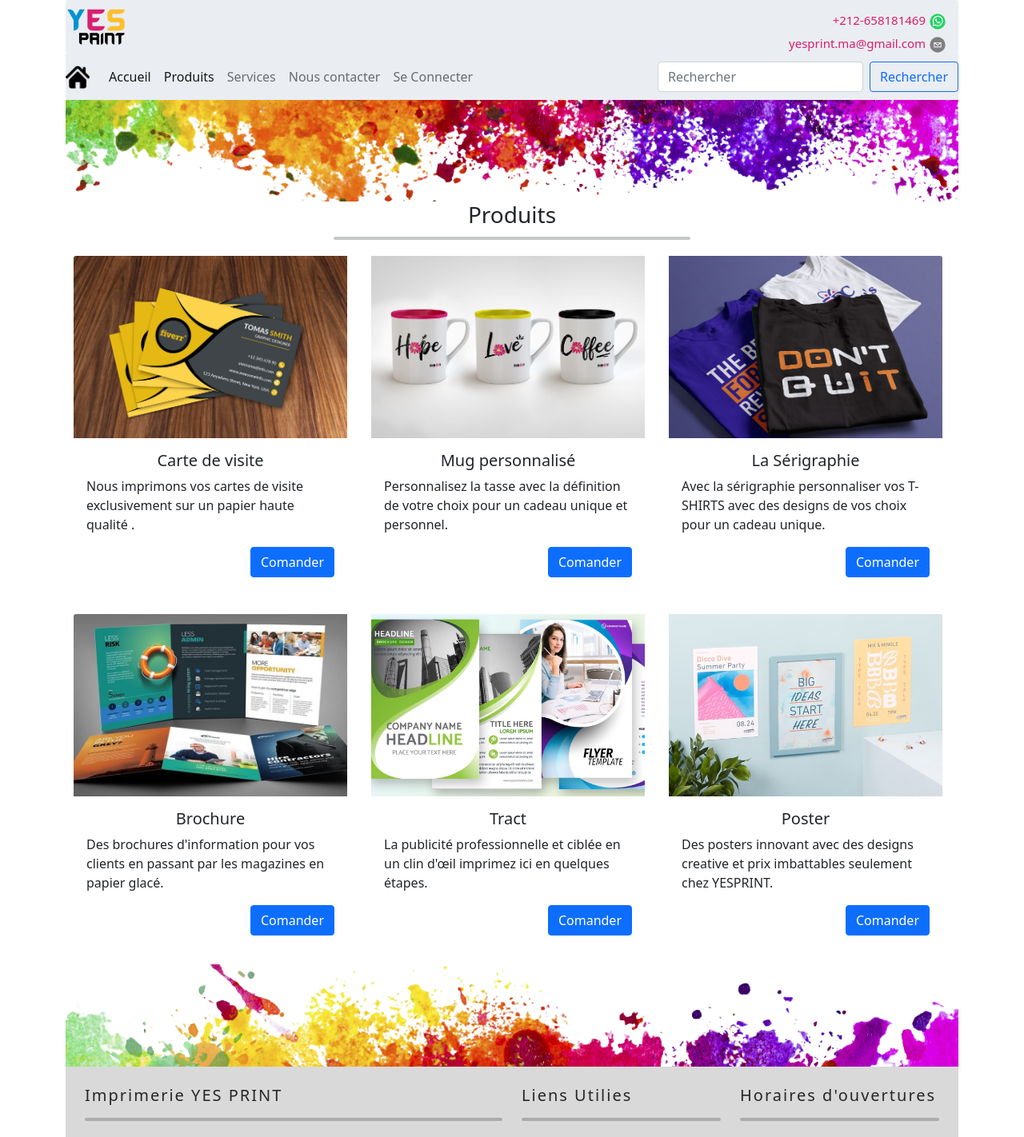
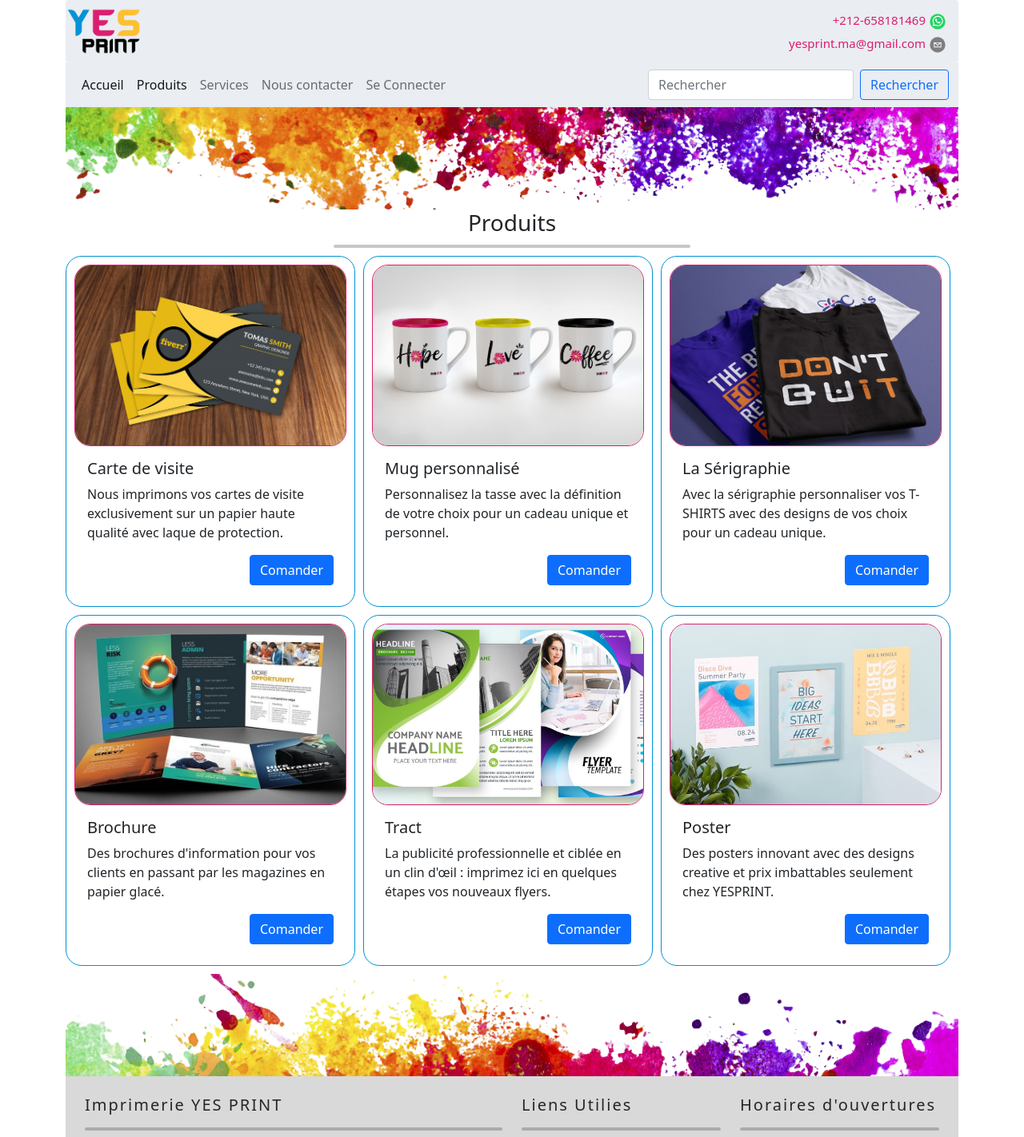
Before and after one commit to DarifElmehdi/yesprint, a React (Create React App) app: page /products in a window 1280 px wide. Shown: the top 1422 px of the page at 80% size. Built offline with nearby package versions, Linux system fonts and the light colour scheme.

Commit message:
Revert "first partly complete version"
This reverts commit b0b2ed82198928d9ddfffa58a0c0aae85defd9a5.

```diff
--- a/src/App.js
+++ b/src/App.js
@@ -2,7 +2,6 @@ import React from 'react';
 
 
 import {  BrowserRouter as Router,  Route,  Redirect,  Switch} from 'react-router-dom';
-import Comand from './comp/Comand';
 import Connect from './comp/Connect';
 import Contact from './comp/Contact';
 import Footer from './comp/Footer';
@@ -11,7 +10,6 @@ import Home from './comp/Home';
 import Product from './comp/Product';
 import Registre from './comp/Registre';
 import Service from './comp/Service';
-import './index.css'
 
 const App = () => {
   return (
@@ -36,9 +34,6 @@ const App = () => {
         <Route path="/inscrit" exact>
           <Header/><Registre/><Footer/>
         </Route>
-        <Route path="/comand" exact>
-          <Header/><Comand/><Footer/>
-        </Route>
         <Redirect to="/" />
       </Switch>
     </main>
--- a/src/comp/Header.js
+++ b/src/comp/Header.js
@@ -1,5 +1,5 @@
 import React from 'react';
-import {Navbar, Container, Nav , Form , Button , FormControl ,Card , Image} from 'react-bootstrap';
+import {Navbar, Container, Nav , Form , Button , FormControl ,Card} from 'react-bootstrap';
 import { EmailIcon , WhatsappIcon } from "react-share";
 import { NavLink } from 'react-router-dom';
 
@@ -8,16 +8,14 @@ export default function Header() {
 return (
   <Container>
   <Card style={{ backgroundColor:'#eaedf2'  , border : 'none'}}>
-    <Card.Img src="assets/logo.jpg" alt="Card image" style={{  margin : '10px 0px 10px 0px', width : '80px'}}/>
+    <Card.Img src="assets/logo.jpg" alt="Card image" style={{  margin : '10px 0px 10px 0px', width : '100px'}}/>
     <Card.ImgOverlay style={{textAlign : 'right'}}>
       <Card.Title style={{color : '#da1d6f' , fontSize : '15px'}}>+212-658181469<WhatsappIcon size={20} round={true} style={{marginLeft : '5px'}}/></Card.Title>
       <Card.Title style={{color : '#da1d6f' , fontSize : '15px'}}>yesprint.ma@gmail.com<EmailIcon size={20} round={true} style={{marginLeft : '5px'}}/></Card.Title>
     </Card.ImgOverlay>
   </Card>
   <Navbar collapseOnSelect expand="lg" style={{backgroundColor:'#eaedf2'}} sticky="top">
-    <Navbar.Brand href="/">
-    <Image src="assets/home.png" style={{width : '30px'}}/>
-    </Navbar.Brand>
+    <Container>
     <Navbar.Toggle aria-controls="navbarScroll" />
     <Navbar.Collapse id="navbarScroll">
       <Nav
@@ -39,6 +37,7 @@ return (
         <Button variant="outline-primary">Rechercher</Button>
       </Form>
     </Navbar.Collapse>
+    </Container>
   </Navbar>
   </Container>
   );
--- a/src/comp/Home.js
+++ b/src/comp/Home.js
@@ -4,14 +4,7 @@ import { FacebookIcon , TwitterIcon , EmailIcon , WhatsappIcon } from "react-sha
 export default function Home() {
     return (
     <Container>
-    <Card style={{ backgroundColor:''  , border : 'none'}} fluid>
-        <Card.Img src="assets/ban.jpg" alt="Card image"/>
-        <Card.ImgOverlay style={{textAlign : 'left'}}>
-        <Card.Title style={{color : '#0093d6' , fontSize : '5vw'}}>YES PRINT</Card.Title>
-        <Card.Title style={{color : '#040404' , fontSize : '2vw'}}>Votre imprimeur en ligne au meilleur prix ! </Card.Title>
-        <Card.Title style={{color : '#040404' , fontSize : '2vw'}}>Livraison incluse pour tous nos tarifs !</Card.Title>
-        </Card.ImgOverlay>
-    </Card>
+    <Image src="assets/banner-t.jpg" fluid />
     <h3 style={{textAlign : 'center'}}>Gallerie</h3>
     <hr style={{borderRadius : '5px' , border: '2px solid' , width :'40%' , margin : '10px auto 10px auto'}}></hr>
     <div class="row">
--- a/src/comp/Product.js
+++ b/src/comp/Product.js
@@ -1,6 +1,5 @@
 import React from "react"
 import { CardGroup ,Image , Card, Container , Button} from "react-bootstrap";
-import { NavLink } from "react-router-dom";
 
 export default function Product() {
     return (
@@ -9,70 +8,70 @@ export default function Product() {
     <h3 style={{textAlign : 'center'}}>Produits</h3>
     <hr style={{borderRadius : '5px' , border: '2px solid' , width :'40%' , margin : '10px auto 10px auto'}}></hr>
     <CardGroup >
-    <Card style={{ margin : '0px 10px 10px 0px' , padding : '10px' , border : 'none'}}>
-        <Card.Img variant="top" src="assets/card.jpg"  />
+    <Card style={{ margin : '0px 10px 10px 0px' , padding : '10px' , border: '1px solid #0093d6' , borderRadius :  '20px '}}>
+        <Card.Img variant="top" src="assets/card.jpg" style={{borderRadius : '20px' , border: '1px solid #da1d6f'}} />
         <Card.Body>
-        <Card.Title style={{textAlign : 'center'}}>Carte de visite</Card.Title>
+        <Card.Title>Carte de visite</Card.Title>
         <Card.Text>
-        Nous imprimons vos cartes de visite exclusivement sur un papier haute qualité .
+        Nous imprimons vos cartes de visite exclusivement sur un papier haute qualité avec laque de protection.
         </Card.Text>
-        <Button variant="primary" style={{float : 'right'}} as={NavLink} to="/comand" >Comander</Button>
+        <Button variant="primary" style={{float : 'right'}} >Comander</Button>
         </Card.Body>
     </Card>
-    <Card style={{ margin : '0px 10px 10px 0px' , padding : '10px' , border : 'none'}}>
-        <Card.Img variant="top" src="assets/cup.jpg" />
+    <Card style={{ margin : '0px 10px 10px 0px' , padding : '10px' , border: '1px solid #0093d6' , borderRadius :  '20px '}}>
+        <Card.Img variant="top" src="assets/cup.jpg"style={{borderRadius : '20px' , border: '1px solid #da1d6f'}} />
         <Card.Body>
-        <Card.Title style={{textAlign : 'center'}}>Mug personnalisé</Card.Title>
+        <Card.Title>Mug personnalisé</Card.Title>
         <Card.Text>
         Personnalisez la tasse avec la définition de votre choix pour un cadeau unique et personnel.
         </Card.Text>
-        <Button variant="primary" style={{float : 'right'}} as={NavLink} to="/comand" >Comander</Button>
+        <Button variant="primary" style={{float : 'right'}} >Comander</Button>
         </Card.Body>
     </Card>
-    <Card style={{ margin : '0px 10px 10px 0px' , padding : '10px' , border : 'none'}}>
-        <Card.Img variant="top" src="assets/tshirt.jpg"/>
+    <Card style={{ margin : '0px 10px 10px 0px' , padding : '10px' , border: '1px solid #0093d6' , borderRadius :  '20px '}}>
+        <Card.Img variant="top" src="assets/tshirt.jpg"style={{borderRadius : '20px' , border: '1px solid #da1d6f'}}/>
         <Card.Body>
-        <Card.Title style={{textAlign : 'center'}}>La Sérigraphie</Card.Title>
+        <Card.Title>La Sérigraphie</Card.Title>
         <Card.Text>
         Avec la sérigraphie personnaliser vos T-SHIRTS  avec des designs de vos choix pour un cadeau unique.
         </Card.Text>
-        <Button variant="primary" style={{float : 'right'}} as={NavLink} to="/comand" >Comander</Button>
+        <Button variant="primary" style={{float : 'right'}} >Comander</Button>
         </Card.Body>
 
     </Card>
     </CardGroup>
 
     <CardGroup>
-    <Card style={{ margin : '0px 10px 10px 0px' , padding : '10px' , border : 'none'}}>
-        <Card.Img variant="top" src="assets/brochure.jpg"/>
+    <Card style={{ margin : '0px 10px 10px 0px' , padding : '10px' , border: '1px solid #0093d6' , borderRadius :  '20px '}}>
+        <Card.Img variant="top" src="assets/brochure.jpg"style={{borderRadius : '20px' , border: '1px solid #da1d6f'}}/>
         <Card.Body>
-        <Card.Title style={{textAlign : 'center'}}>Brochure</Card.Title>
+        <Card.Title>Brochure</Card.Title>
         <Card.Text>
         Des brochures d'information pour vos clients en passant par les magazines en papier glacé.
         </Card.Text>
-        <Button variant="primary" style={{float : 'right'}} as={NavLink} to="/comand" >Comander</Button>
+        <Button variant="primary" style={{float : 'right'}} >Comander</Button>
         </Card.Body>
 
     </Card>
-    <Card style={{margin : '0px 10px 10px 0px' , padding : '10px' , border : 'none'}}>
-        <Card.Img variant="top" src="assets/flyer.jpg"/>
+    <Card style={{margin : '0px 10px 10px 0px' , padding : '10px' , border: '1px solid #0093d6' , borderRadius :  '20px '}}>
+        <Card.Img variant="top" src="assets/flyer.jpg"style={{borderRadius : '20px' , border: '1px solid #da1d6f'}}/>
         <Card.Body>
-        <Card.Title style={{textAlign : 'center'}}>Tract</Card.Title>
+        <Card.Title>Tract</Card.Title>
         <Card.Text>
-        La publicité professionnelle et ciblée en un clin d'œil imprimez ici en quelques étapes.
+        La publicité professionnelle et ciblée en un clin d'œil : imprimez ici en quelques étapes vos nouveaux flyers.
         </Card.Text>
-        <Button variant="primary" style={{float : 'right'}} as={NavLink} to="/comand" >Comander</Button>
+        <Button variant="primary" style={{float : 'right'}} >Comander</Button>
         </Card.Body>
 
     </Card>
-    <Card style={{ margin : '0px 10px 10px 0px' , padding : '10px' , border : 'none'}}>
-        <Card.Img variant="top" src="assets/poster.jpg"  />
+    <Card style={{ margin : '0px 10px 10px 0px' , padding : '10px' , border: '1px solid #0093d6' , borderRadius :  '20px '}}>
+        <Card.Img variant="top" src="assets/poster.jpg" style={{borderRadius : '20px' , border: '1px solid #da1d6f'}} />
         <Card.Body>
-        <Card.Title style={{textAlign : 'center'}}>Poster</Card.Title>
+        <Card.Title>Poster</Card.Title>
         <Card.Text>
         Des posters innovant avec des designs creative et prix imbattables seulement chez YESPRINT.
         </Card.Text>
-        <Button variant="primary" style={{float : 'right'}} as={NavLink} to="/comand" >Comander</Button>
+        <Button variant="primary" style={{float : 'right'}} >Comander</Button>
         </Card.Body>
 
     </Card>
--- a/src/comp/Service.js
+++ b/src/comp/Service.js
@@ -85,7 +85,7 @@ const Service = () => {
                 </Card.Body>
             </Card>
             </CardGroup>
-            <br/>
+            <hr style={{borderRadius : '5px' , border: '2px solid ', width :'40%' , margin : '10px auto 10px auto'}}></hr>
             <Image src="assets/banner-b.jpg" fluid />
         </Container>
     );
--- a/src/index.css
+++ b/src/index.css
@@ -1,11 +1,14 @@
-@import url('https://fonts.googleapis.com/css?family=Roboto:300,400,500,700&display=swap');
 body {
   margin: 0;
-  font-family: 'Roboto' , cursive;
+  background-color: #fafafc;
+  font-family: -apple-system, BlinkMacSystemFont, 'Segoe UI', 'Roboto', 'Oxygen',
+    'Ubuntu', 'Cantarell', 'Fira Sans', 'Droid Sans', 'Helvetica Neue',
+    sans-serif;
   -webkit-font-smoothing: antialiased;
   -moz-osx-font-smoothing: grayscale;
 }
 
 code {
-  font-family: source-code-pro, Menlo, Monaco, Consolas, 'Courier New',  monospace;
+  font-family: source-code-pro, Menlo, Monaco, Consolas, 'Courier New',
+    monospace;
 }
```
Also changed, not shown: src/comp/Comand.js (deleted, +0 -59 lines), public/assets/ban.jpg (deleted), public/assets/home.png (deleted).
